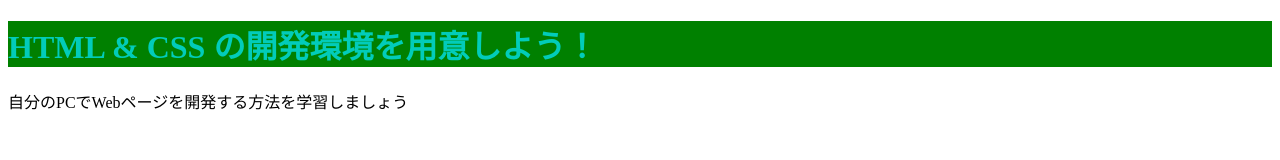
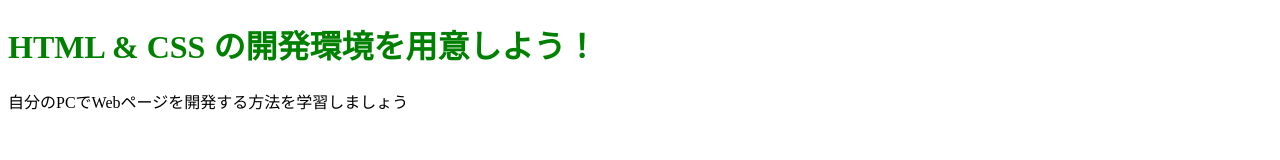
Before and after one commit to yu-richan/yu-richan.github.io, a plain HTML site: page index.html in a window 1280 px wide. Drawn offline with Linux system fonts and the light colour scheme.

Commit message:
Update stylesheet.css

```diff
--- a/stylesheet.css
+++ b/stylesheet.css
@@ -1,4 +1,4 @@
 .title {
-    color: #02ccba;
-    background-color: green;
+    color: green;
+
   }
```
